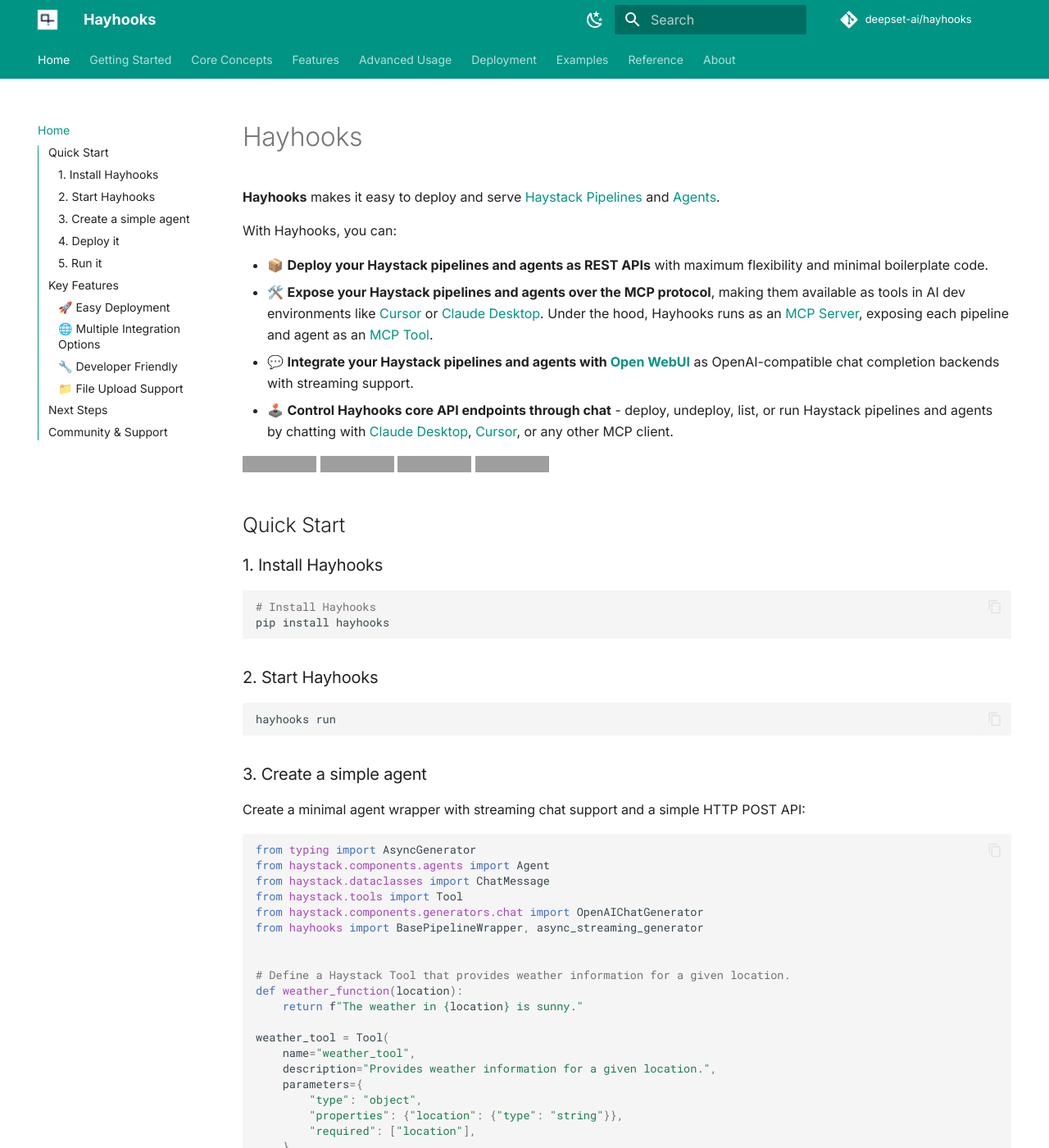
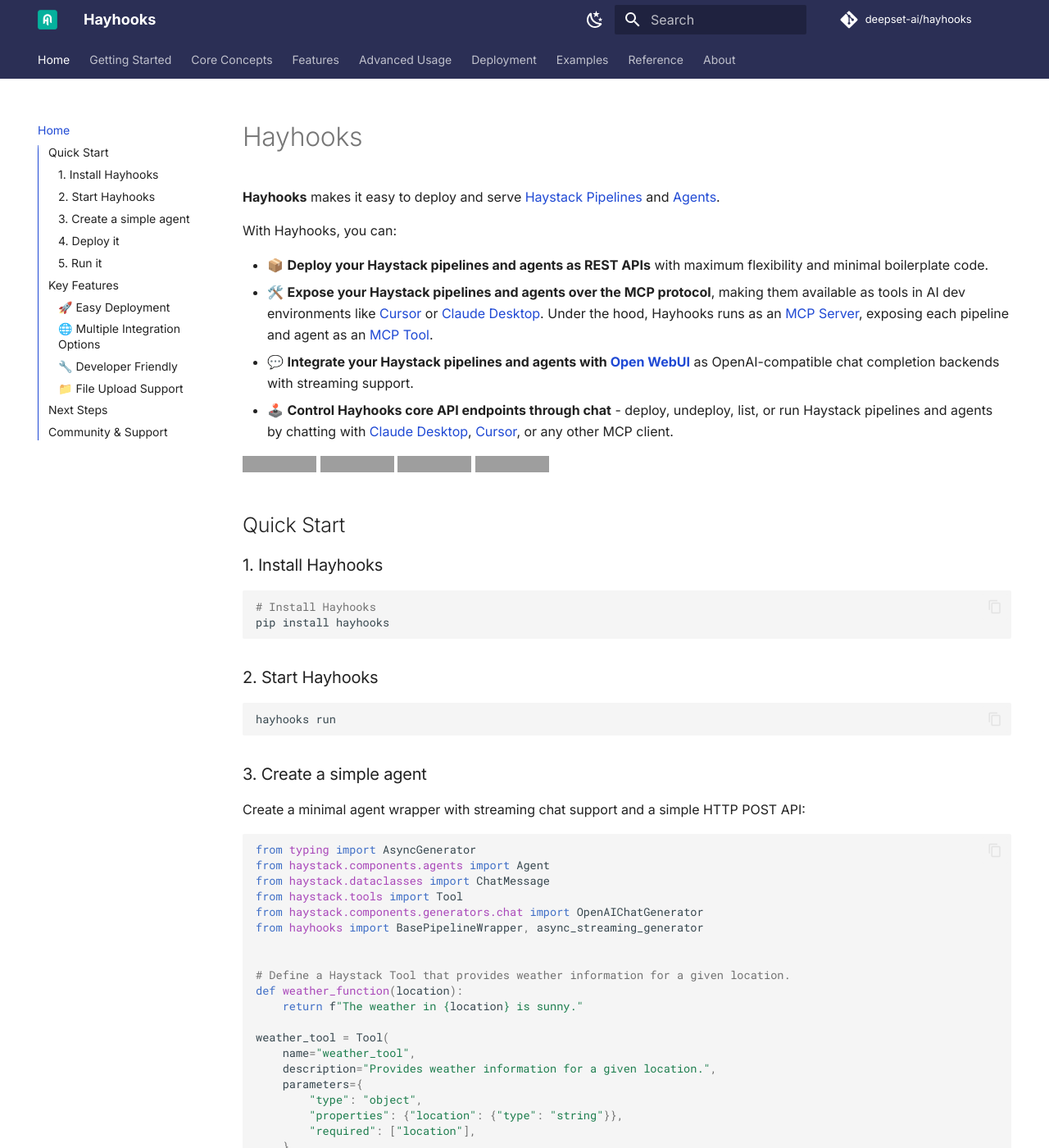
Before and after one commit to deepset-ai/hayhooks, an MkDocs documentation site: the page built from docs/index.md, in a window 1280 px wide and 1400 px high. Shown: the whole window at 82% size. Built offline with MkDocs 1.6.1 and Material for MkDocs 9.7.7, drawn with Linux system fonts in a browser that asks for light colours; comment, search, counter and statistics services are not loaded; the version menu is left out; grey boxes are pictures that could not be loaded.

Commit message:
Finalize the color schema for dark and light mode + change the logo

```diff
--- /dev/null
+++ b/docs/stylesheets/extra.css
@@ -0,0 +1,14 @@
+/* Text color for light mode */
+[data-md-color-scheme="default"] {
+    --md-primary-fg-color:#1f49d4;
+}
+
+/* Text and accent color for dark mode */
+[data-md-color-scheme="slate"] {
+    --md-primary-fg-color:#05af9d;
+    --md-accent-fg-color: #2be6cf;
+}
+
+.md-header, .md-tabs {
+    background-color: #2b2f55;
+}
--- a/mkdocs.yml
+++ b/mkdocs.yml
@@ -44,7 +44,7 @@
     - License: about/license.md
 
 theme:
-  logo: assets/deepset-square-logo.png
+  logo: assets/haystack_icon_green.png
   name: material
   language: en
   features:
@@ -63,15 +63,15 @@
   palette:
     - media: "(prefers-color-scheme: light)"
       scheme: default
-      primary: teal
-      accent: teal
+      primary: custom
+      accent: custom
       toggle:
         icon: material/weather-night
         name: Switch to dark mode
     - media: "(prefers-color-scheme: dark)"
       scheme: slate
-      primary: teal
-      accent: teal
+      primary: custom
+      accent: custom
       toggle:
         icon: material/weather-sunny
         name: Switch to light mode
@@ -128,6 +128,7 @@
     - icon: fontawesome/brands/twitter
       link: https://twitter.com/deepset_ai
 
-extra_css: []
+extra_css:
+  - stylesheets/extra.css
 
 extra_javascript: []
```
Also changed, not shown: docs/assets/haystack_icon_green.png (added).
